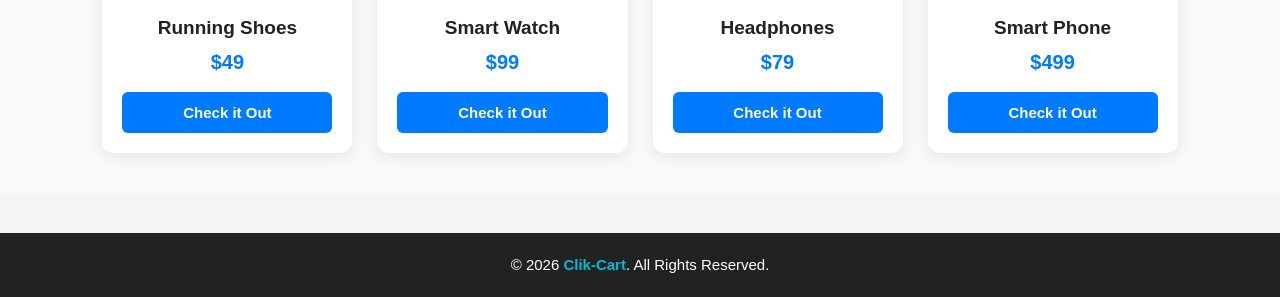
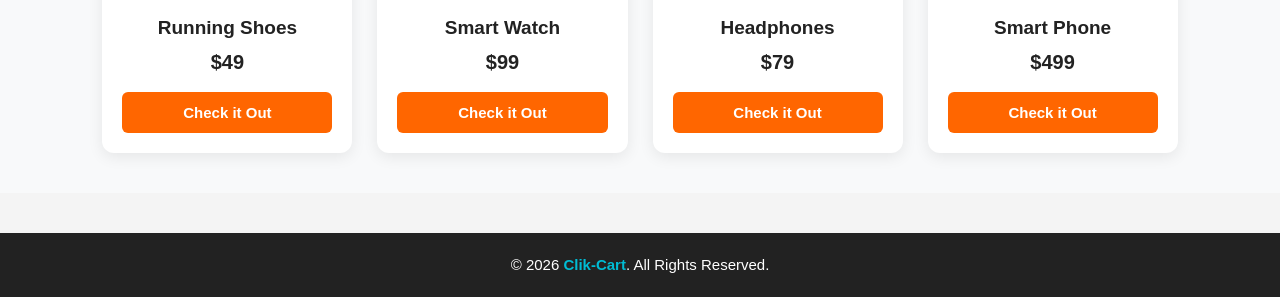
Before and after one commit to dineshtelegrapu/Click-Cart, a plain HTML site: page index.html in a window 1280 px wide. Shown: the part 783-1080 px from the top of the page. Drawn offline with Linux system fonts and the light colour scheme; files whose address does not match are found by name.

Commit message:
Update button and price styles in home page

```diff
--- a/style.css
+++ b/style.css
@@ -202,7 +202,7 @@ nav ul li a{
 .card-content .price {
     font-size: 20px;
     font-weight: 700;
-    color: #007bff;
+    color: #222;
     margin-bottom: 18px;
 }
 
@@ -211,18 +211,19 @@ nav ul li a{
 .card-content button {
     width: 100%;
     padding: 12px 15px;
-    background-color: #007bff;
-    color: #fff;
+    background-color: #FF6600;
+    color: #FFFFFF;
     border: none;
     border-radius: 6px;
     font-size: 15px;
     font-weight: 600;
     cursor: pointer;
-    transition: background-color 0.3s ease;
+    transition: all 0.3s ease;
 }
 
 .card-content button:hover {
-    background-color: #0056b3;
+    background-color: #ff822e;
+    transform: translateY(-2px);
 }
 
 /* RESPONSIVE DESIGN */
```
